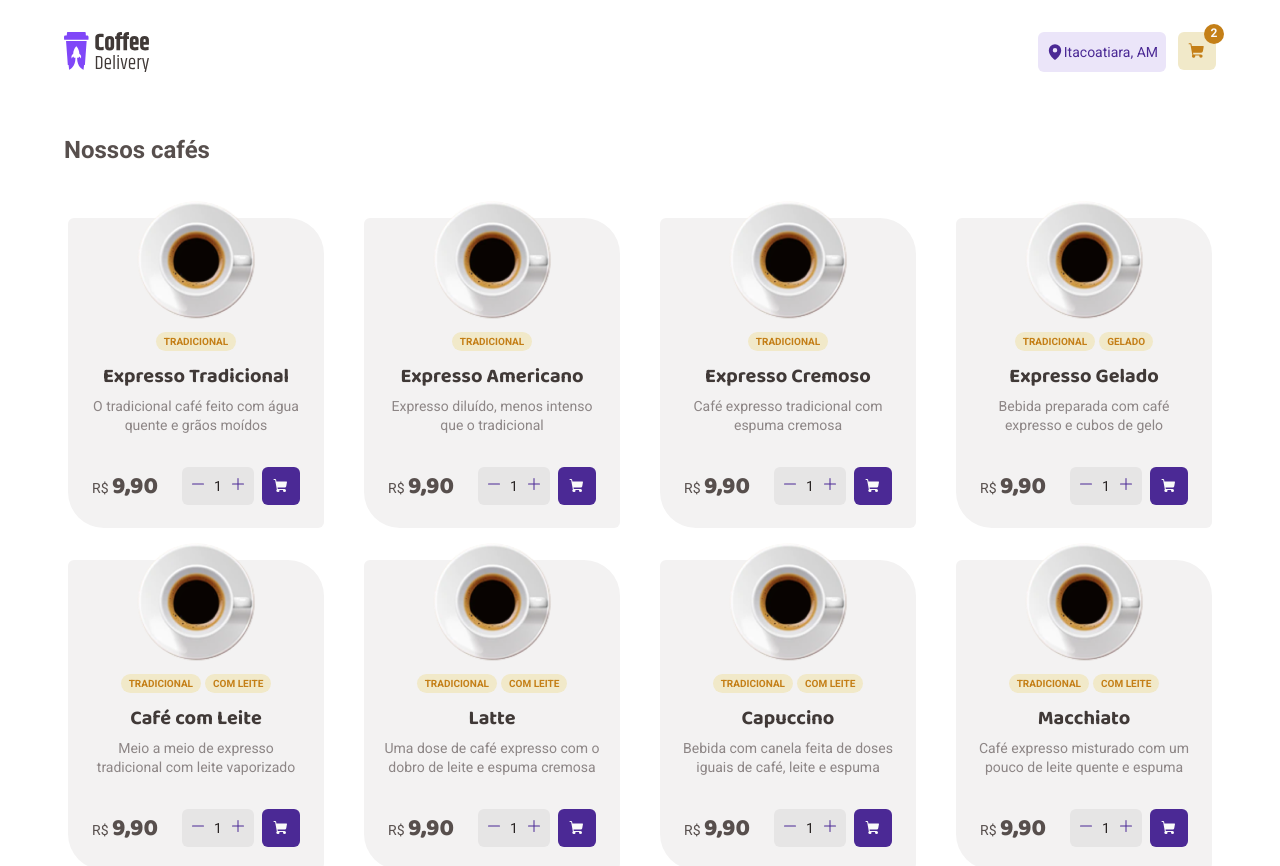
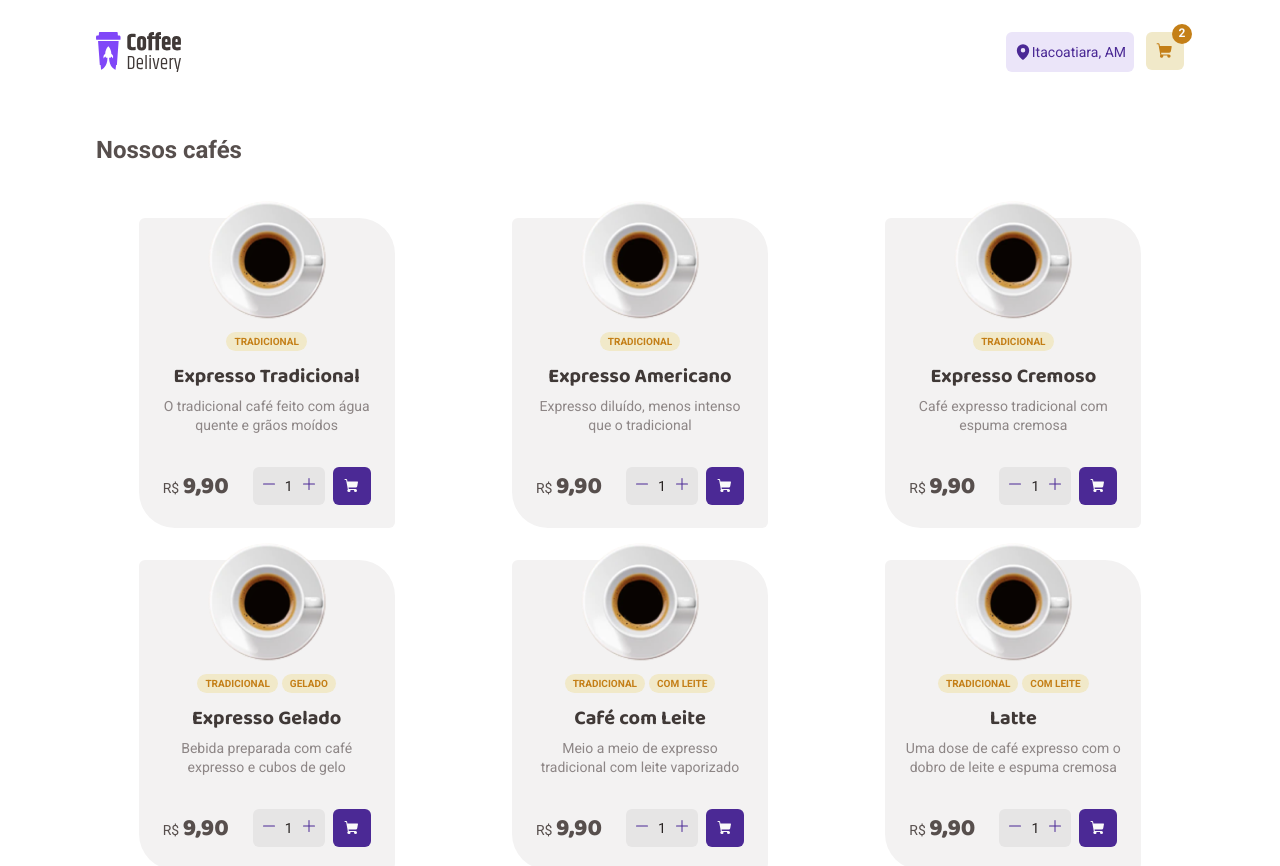
Before and after one commit to indiocode/ignite-coffee-delivery, a React (Vite) app: page / in a window 1280 px wide. Shown: the top 866 px of the page. Built offline with nearby package versions, Linux system fonts and the light colour scheme.

Commit message:
:lipstick: responsive grid layout use simple grid resive

```diff
--- a/src/components/Header/styles.ts
+++ b/src/components/Header/styles.ts
@@ -7,9 +7,7 @@ export const HeaderContainer = styled.header`
 	position: sticky;
 	display: flex;
 	padding: 2rem 0;
-	/* width: 100%; */
 	align-items: center;
-	/* background: ${({ theme }) => theme.color.background.default}; */
 	background: ${({ theme }) => theme.color.white.default};
 
 	nav {
--- a/src/layouts/DefaultLayout/styles.ts
+++ b/src/layouts/DefaultLayout/styles.ts
@@ -6,37 +6,12 @@ export const Container = styled.div`
 	max-width: 90rem;
 	margin: 0 auto;
 	padding: 0 10rem;
-	/* background: ${({ theme }) => theme.color.background.default}; */
 
 	@media (max-width: 1440px) {
 		padding: 0 6rem;
 	}
 
-	@media (max-width: 1312px) {
-		padding: 0 4rem;
-	}
-
-	@media (max-width: 1250px) {
-		padding: 0 8rem;
-	}
-
-	@media (max-width: 1090px) {
-		padding: 0 4rem;
-	}
-
-	@media (max-width: 960px) {
-		padding: 0 8rem;
-	}
-
-	@media (max-width: 800px) {
-		padding: 0 6rem;
-	}
-
-	@media (max-width: 645px) {
-		padding: 0 4rem;
-	}
-
-	@media (max-width: 590px) {
-		padding: 0 2rem;
+	@media (max-width: 768px) {
+		padding: 0 3rem;
 	}
 `;
--- a/src/pages/Confirmation/styles.ts
+++ b/src/pages/Confirmation/styles.ts
@@ -3,13 +3,11 @@ import styled from 'styled-components';
 export const ConfirmationContainer = styled.div`
 	display: flex;
 	justify-content: space-between;
-	/* padding: 2.5rem 0; */
 `;
 
 const BaseSectionContainer = styled.section`
 	display: flex;
 	flex-direction: column;
-	/* gap: 0.75rem; */
 	width: 100%;
 `;
 
@@ -66,7 +64,6 @@ export const InfoItem = styled.div`
 
 	max-width: 35.4375rem;
 	width: 100%;
-	/* height: 84px; */
 
 	p {
 		font-weight: 400;
--- a/src/pages/home/styles.ts
+++ b/src/pages/home/styles.ts
@@ -19,18 +19,7 @@ export const HomeContainer = styled.div`
 
 		gap: 3.375rem;
 		padding: 2rem 0;
-
-		@media (max-width: 532px) {
-			align-items: center;
-			justify-content: center;
-		}
 	}
-
-	/* @media (max-width: 1140px) {
-		div img {
-			width: 100%;
-		}
-	} */
 `;
 
 export const HomeMainInfo = styled.div`
@@ -41,7 +30,6 @@ export const HomeMainInfo = styled.div`
 
 	max-width: 36.75rem;
 	width: 100%;
-	/* height: 192px; */
 
 	h1 {
 		color: ${({ theme }) => theme.color.base.title};
@@ -74,7 +62,6 @@ export const InfoItem = styled.div`
 
 	max-width: 35.4375rem;
 	width: 100%;
-	/* height: 84px; */
 
 	p {
 		font-weight: 400;
@@ -86,7 +73,6 @@ export const InfoItem = styled.div`
 
 export const CardsContainer = styled.div`
 	display: grid;
-	grid-template-columns: repeat(4, 1fr);
 	gap: 2rem;
 	padding-bottom: calc(9.8125rem - 2rem);
 
@@ -96,15 +82,10 @@ export const CardsContainer = styled.div`
 	align-content: space-evenly;
 	align-items: center;
 
-	@media (max-width: 1250px) {
-		grid-template-columns: repeat(3, 1fr);
-	}
-
-	@media (max-width: 960px) {
-		grid-template-columns: repeat(2, 1fr);
-	}
-
-	@media (max-width: 532px) {
-		grid-template-columns: repeat(1, 1fr);
-	}
+	/* responsive grid layout */
+	--auto-grid-min-size: 16rem;
+	grid-template-columns: repeat(
+		auto-fill,
+		minmax(var(--auto-grid-min-size), 1fr)
+	);
 `;
```
